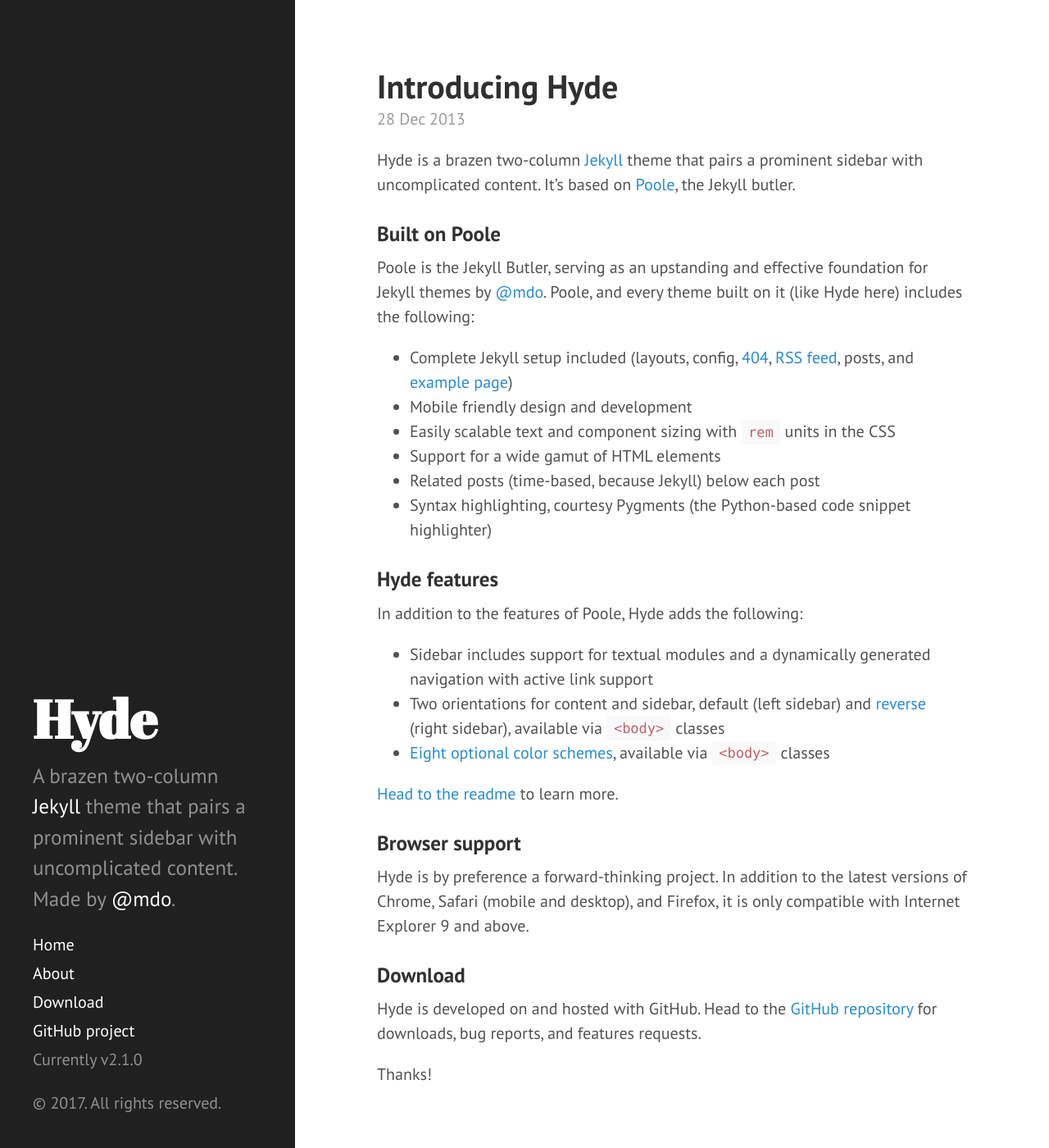
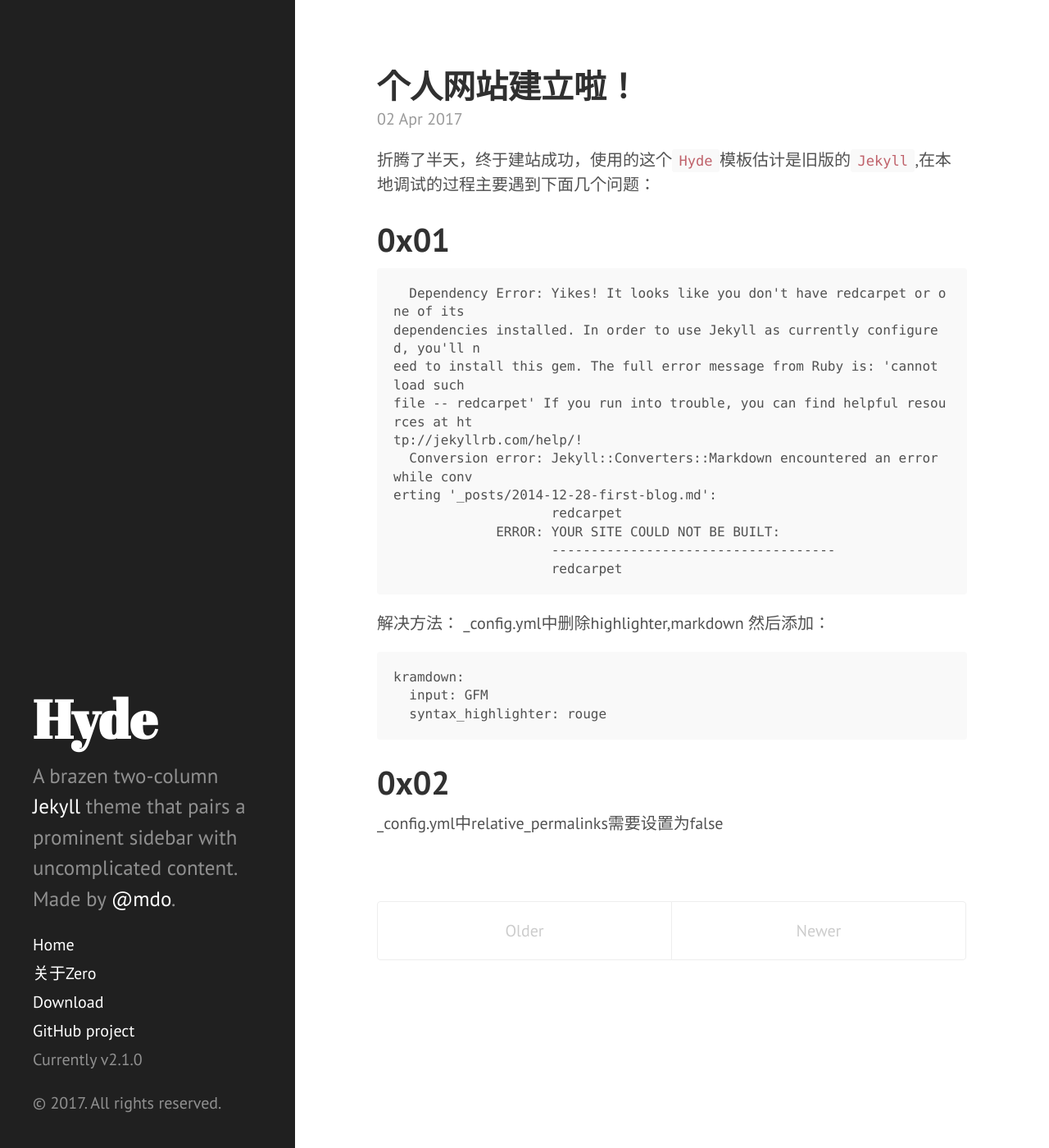
Before and after one commit to OhZero/ohZero.github.io, a Jekyll site: the page built from index.html, in a window 1280 px wide and 1400 px high. Shown: the whole window at 82% size. Built offline with Jekyll 4.4.1, drawn with Linux system fonts in a browser that asks for light colours; Markdown is read by kramdown in place of the engine named in the settings; the list of posts is cut into pages by our own code; some of the changed text lies outside the part shown.

Commit message:
添加新文章！

```diff
--- a/_config.yml
+++ b/_config.yml
@@ -1,6 +1,6 @@
-# Dependencies
-markdown:         redcarpet
-highlighter:      pygments
+kramdown:
+  input:  GFM
+  syntax_highlighter: rouge
 
 # Permalinks
 permalink:        pretty
@@ -24,3 +24,5 @@
 
 github:
   repo:           https://github.com/poole/hyde
+
+gems: [jekyll-paginate]
--- a/_posts/2012-02-06-whats-jekyll.md
+++ /dev/null
@@ -1,12 +0,0 @@
----
-layout: post
-title: What's Jekyll?
----
-
-[Jekyll](http://jekyllrb.com) is a static site generator, an open-source tool for creating simple yet powerful websites of all shapes and sizes. From [the project's readme](https://github.com/mojombo/jekyll/blob/master/README.markdown):
-
-  > Jekyll is a simple, blog aware, static site generator. It takes a template directory [...] and spits out a complete, static website suitable for serving with Apache or your favorite web server. This is also the engine behind GitHub Pages, which you can use to host your project’s page or blog right here from GitHub.
-
-It's an immensely useful tool and one we encourage you to use here with Hyde.
-
-Find out more by [visiting the project on GitHub](https://github.com/mojombo/jekyll).
--- a/_posts/2012-02-07-example-content.md
+++ /dev/null
@@ -1,138 +0,0 @@
----
-layout: post
-title: Example content
----
-
-
-<div class="message">
-  Howdy! This is an example blog post that shows several types of HTML content supported in this theme.
-</div>
-
-Cum sociis natoque penatibus et magnis <a href="#">dis parturient montes</a>, nascetur ridiculus mus. *Aenean eu leo quam.* Pellentesque ornare sem lacinia quam venenatis vestibulum. Sed posuere consectetur est at lobortis. Cras mattis consectetur purus sit amet fermentum.
-
-> Curabitur blandit tempus porttitor. Nullam quis risus eget urna mollis ornare vel eu leo. Nullam id dolor id nibh ultricies vehicula ut id elit.
-
-Etiam porta **sem malesuada magna** mollis euismod. Cras mattis consectetur purus sit amet fermentum. Aenean lacinia bibendum nulla sed consectetur.
-
-## Inline HTML elements
-
-HTML defines a long list of available inline tags, a complete list of which can be found on the [Mozilla Developer Network](https://developer.mozilla.org/en-US/docs/Web/HTML/Element).
-
-- **To bold text**, use `<strong>`.
-- *To italicize text*, use `<em>`.
-- Abbreviations, like <abbr title="HyperText Markup Langage">HTML</abbr> should use `<abbr>`, with an optional `title` attribute for the full phrase.
-- Citations, like <cite>&mdash; Mark otto</cite>, should use `<cite>`.
-- <del>Deleted</del> text should use `<del>` and <ins>inserted</ins> text should use `<ins>`.
-- Superscript <sup>text</sup> uses `<sup>` and subscript <sub>text</sub> uses `<sub>`.
-
-Most of these elements are styled by browsers with few modifications on our part.
-
-## Heading
-
-Vivamus sagittis lacus vel augue rutrum faucibus dolor auctor. Duis mollis, est non commodo luctus, nisi erat porttitor ligula, eget lacinia odio sem nec elit. Morbi leo risus, porta ac consectetur ac, vestibulum at eros.
-
-### Code
-
-Cum sociis natoque penatibus et magnis dis `code element` montes, nascetur ridiculus mus.
-
-{% highlight js %}
-// Example can be run directly in your JavaScript console
-
-// Create a function that takes two arguments and returns the sum of those arguments
-var adder = new Function("a", "b", "return a + b");
-
-// Call the function
-adder(2, 6);
-// > 8
-{% endhighlight %}
-
-Aenean lacinia bibendum nulla sed consectetur. Etiam porta sem malesuada magna mollis euismod. Fusce dapibus, tellus ac cursus commodo, tortor mauris condimentum nibh, ut fermentum massa.
-
-### Gists via GitHub Pages
-
-Vestibulum id ligula porta felis euismod semper. Nullam quis risus eget urna mollis ornare vel eu leo. Donec sed odio dui.
-
-{% gist 5555251 gist.md %}
-
-Aenean eu leo quam. Pellentesque ornare sem lacinia quam venenatis vestibulum. Nullam quis risus eget urna mollis ornare vel eu leo. Cum sociis natoque penatibus et magnis dis parturient montes, nascetur ridiculus mus. Donec sed odio dui. Vestibulum id ligula porta felis euismod semper.
-
-### Lists
-
-Cum sociis natoque penatibus et magnis dis parturient montes, nascetur ridiculus mus. Aenean lacinia bibendum nulla sed consectetur. Etiam porta sem malesuada magna mollis euismod. Fusce dapibus, tellus ac cursus commodo, tortor mauris condimentum nibh, ut fermentum massa justo sit amet risus.
-
-* Praesent commodo cursus magna, vel scelerisque nisl consectetur et.
-* Donec id elit non mi porta gravida at eget metus.
-* Nulla vitae elit libero, a pharetra augue.
-
-Donec ullamcorper nulla non metus auctor fringilla. Nulla vitae elit libero, a pharetra augue.
-
-1. Vestibulum id ligula porta felis euismod semper.
-2. Cum sociis natoque penatibus et magnis dis parturient montes, nascetur ridiculus mus.
-3. Maecenas sed diam eget risus varius blandit sit amet non magna.
-
-Cras mattis consectetur purus sit amet fermentum. Sed posuere consectetur est at lobortis.
-
-<dl>
-  <dt>HyperText Markup Language (HTML)</dt>
-  <dd>The language used to describe and define the content of a Web page</dd>
-
-  <dt>Cascading Style Sheets (CSS)</dt>
-  <dd>Used to describe the appearance of Web content</dd>
-
-  <dt>JavaScript (JS)</dt>
-  <dd>The programming language used to build advanced Web sites and applications</dd>
-</dl>
-
-Integer posuere erat a ante venenatis dapibus posuere velit aliquet. Morbi leo risus, porta ac consectetur ac, vestibulum at eros. Nullam quis risus eget urna mollis ornare vel eu leo.
-
-### Images
-
-Quisque consequat sapien eget quam rhoncus, sit amet laoreet diam tempus. Aliquam aliquam metus erat, a pulvinar turpis suscipit at.
-
-![placeholder](http://placehold.it/800x400 "Large example image")
-![placeholder](http://placehold.it/400x200 "Medium example image")
-![placeholder](http://placehold.it/200x200 "Small example image")
-
-### Tables
-
-Aenean lacinia bibendum nulla sed consectetur. Lorem ipsum dolor sit amet, consectetur adipiscing elit.
-
-<table>
-  <thead>
-    <tr>
-      <th>Name</th>
-      <th>Upvotes</th>
-      <th>Downvotes</th>
-    </tr>
-  </thead>
-  <tfoot>
-    <tr>
-      <td>Totals</td>
-      <td>21</td>
-      <td>23</td>
-    </tr>
-  </tfoot>
-  <tbody>
-    <tr>
-      <td>Alice</td>
-      <td>10</td>
-      <td>11</td>
-    </tr>
-    <tr>
-      <td>Bob</td>
-      <td>4</td>
-      <td>3</td>
-    </tr>
-    <tr>
-      <td>Charlie</td>
-      <td>7</td>
-      <td>9</td>
-    </tr>
-  </tbody>
-</table>
-
-Nullam id dolor id nibh ultricies vehicula ut id elit. Sed posuere consectetur est at lobortis. Nullam quis risus eget urna mollis ornare vel eu leo.
-
------
-
-Want to see something else added? <a href="https://github.com/poole/poole/issues/new">Open an issue.</a>
--- a/_posts/2013-12-28-introducing-hyde.md
+++ /dev/null
@@ -1,37 +0,0 @@
----
-layout: post
-title: Introducing Hyde
----
-
-Hyde is a brazen two-column [Jekyll](http://jekyllrb.com) theme that pairs a prominent sidebar with uncomplicated content. It's based on [Poole](http://getpoole.com), the Jekyll butler.
-
-### Built on Poole
-
-Poole is the Jekyll Butler, serving as an upstanding and effective foundation for Jekyll themes by [@mdo](https://twitter.com/mdo). Poole, and every theme built on it (like Hyde here) includes the following:
-
-* Complete Jekyll setup included (layouts, config, [404](/404), [RSS feed](/atom.xml), posts, and [example page](/about))
-* Mobile friendly design and development
-* Easily scalable text and component sizing with `rem` units in the CSS
-* Support for a wide gamut of HTML elements
-* Related posts (time-based, because Jekyll) below each post
-* Syntax highlighting, courtesy Pygments (the Python-based code snippet highlighter)
-
-### Hyde features
-
-In addition to the features of Poole, Hyde adds the following:
-
-* Sidebar includes support for textual modules and a dynamically generated navigation with active link support
-* Two orientations for content and sidebar, default (left sidebar) and [reverse](https://github.com/poole/lanyon#reverse-layout) (right sidebar), available via `<body>` classes
-* [Eight optional color schemes](https://github.com/poole/hyde#themes), available via `<body>` classes
-
-[Head to the readme](https://github.com/poole/hyde#readme) to learn more.
-
-### Browser support
-
-Hyde is by preference a forward-thinking project. In addition to the latest versions of Chrome, Safari (mobile and desktop), and Firefox, it is only compatible with Internet Explorer 9 and above.
-
-### Download
-
-Hyde is developed on and hosted with GitHub. Head to the <a href="https://github.com/poole/hyde">GitHub repository</a> for downloads, bug reports, and features requests.
-
-Thanks!
--- a/about.md
+++ b/about.md
@@ -1,30 +1,14 @@
 ---
 layout: page
-title: About
+title: 关于Zero
 ---
 
 <p class="message">
-  Hey there! This page is included as an example. Feel free to customize it for your own use upon downloading. Carry on!
+  游戏开发者|喜欢健身|从零开始
 </p>
 
-In the novel, *The Strange Case of Dr. Jeykll and Mr. Hyde*, Mr. Poole is Dr. Jekyll's virtuous and loyal butler. Similarly, Poole is an upstanding and effective butler that helps you build Jekyll themes. It's made by [@mdo](https://twitter.com/mdo).
+## 0
+将系统学习图形，Unity及其相关
 
-There are currently two themes built on Poole:
-
-* [Hyde](http://hyde.getpoole.com)
-* [Lanyon](http://lanyon.getpoole.com)
-
-Learn more and contribute on [GitHub](https://github.com/poole).
-
-## Setup
-
-Some fun facts about the setup of this project include:
-
-* Built for [Jekyll](http://jekyllrb.com)
-* Developed on GitHub and hosted for free on [GitHub Pages](https://pages.github.com)
-* Coded with [Sublime Text 2](http://sublimetext.com), an amazing code editor
-* Designed and developed while listening to music like [Blood Bros Trilogy](https://soundcloud.com/maddecent/sets/blood-bros-series)
-
-Have questions or suggestions? Feel free to [open an issue on GitHub](https://github.com/poole/issues/new) or [ask me on Twitter](https://twitter.com/mdo).
-
-Thanks for reading!
+## 1
+已有技能：Python、Lua，C++基础
```
Also changed, not shown: _posts/2017-04-02-个人网站建立啦！.md (added, +31 -0 lines), 1 other file.
